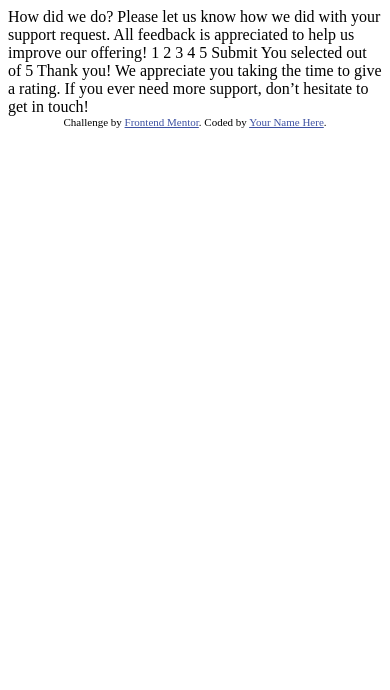
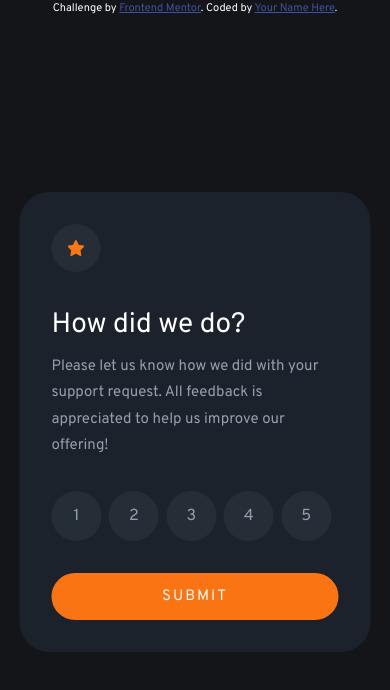
Before and after one commit to RSnow20/fem-interactive-rating-component-main, a plain HTML site: page index.html in a window 390 px wide. Drawn offline with Linux system fonts and the light colour scheme.

Commit message:
Added content and added static/hover styling
TODO:
- Adjust styling to further match design
- Add @media queries to make the design responsive to mobile devices
- Add JS to make the card interactive
- Add DOM manipulation to show the "thank you" card

```diff
--- a/index.html
+++ b/index.html
@@ -3,42 +3,43 @@
   <head>
     <meta charset="UTF-8" />
     <meta name="viewport" content="width=device-width, initial-scale=1.0" />
-    <!-- displays site properly based on user's device -->
-
     <link rel="icon" type="image/png" sizes="32x32" href="./images/favicon-32x32.png" />
+    <link rel="preconnect" href="https://fonts.googleapis.com" />
+    <link rel="preconnect" href="https://fonts.gstatic.com" crossorigin />
+    <link
+      href="https://fonts.googleapis.com/css2?family=Fraunces:opsz,wght@9..144,700&family=Overpass:wght@400;700&display=swap"
+      rel="stylesheet"
+    />
+    <link rel="stylesheet" href="style.css" />
 
     <title>Frontend Mentor | Interactive rating component</title>
-
-    <!-- Feel free to remove these styles or customise in your own stylesheet 👍 -->
-    <style>
-      .attribution {
-        font-size: 11px;
-        text-align: center;
-      }
-      .attribution a {
-        color: hsl(228, 45%, 44%);
-      }
-    </style>
   </head>
   <body>
-    <!-- Rating state start -->
+    <main>
+      <div class="rating-card-wrapper">
+        <div class="rating-icon"><img src="images/icon-star.svg" alt="star icon" /></div>
+        <h2 class="rating-title">How did we do?</h2>
+        <p class="rating-description">
+          Please let us know how we did with your support request. All feedback is appreciated to help us improve our offering!
+        </p>
+        <div class="rating-stars-wrapper">
+          <div class="rating-star" id="1"><span>1</span></div>
+          <div class="rating-star" id="2"><span>2</span></div>
+          <div class="rating-star" id="3"><span>3</span></div>
+          <div class="rating-star" id="4"><span>4</span></div>
+          <div class="rating-star" id="5"><span>5</span></div>
+        </div>
+        <button class="rating-submit">Submit</button>
 
-    How did we do? Please let us know how we did with your support request. All feedback is appreciated to help us improve our offering! 1 2
-    3 4 5 Submit
-
-    <!-- Rating state end -->
-
-    <!-- Thank you state start -->
-
-    You selected
-    <!-- Add rating here -->
-    out of 5 Thank you! We appreciate you taking the time to give a rating. If you ever need more support, don’t hesitate to get in touch!
-
-    <!-- Thank you state end -->
-
-    <div class="attribution">
-      Challenge by <a href="https://www.frontendmentor.io?ref=challenge" target="_blank">Frontend Mentor</a>. Coded by
-      <a href="#">Your Name Here</a>.
-    </div>
+        <!-- You selected xxx out of 5 Thank you! We appreciate you taking the time to give a rating. If you ever need more support, don’t hesitate to get in
+        touch! -->
+      </div>
+    </main>
+    <footer>
+      <div class="attribution">
+        Challenge by <a href="https://www.frontendmentor.io?ref=challenge" target="_blank">Frontend Mentor</a>. Coded by
+        <a href="#">Your Name Here</a>.
+      </div>
+    </footer>
   </body>
 </html>
--- /dev/null
+++ b/style.css
@@ -0,0 +1,206 @@
+/*  =========
+    Custom Properties
+    ========= */
+
+:root {
+  /* Fonts */
+
+  --font-family: "Overpass", sans-serif;
+
+  --font-size-200: 0.9375rem;
+  --font-size-300: 1rem;
+  --font-size-500: 1.75rem;
+
+  --font-weight-400: 400;
+  --font-weight-700: 700;
+
+  /* Colors */
+
+  --clr-primary-500: hsl(25, 97%, 53%);
+
+  --clr-neutral-100: hsl(0, 0%, 100%);
+  --clr-neutral-200: hsl(217, 12%, 63%);
+  --clr-neutral-300: hsl(216, 12%, 54%);
+  --clr-neutral-600: hsl(213, 19%, 18%);
+  --clr-neutral-700: hsl(215, 23%, 14%);
+  --clr-neutral-800: hsl(228, 11%, 9%);
+}
+
+/*  =========
+    Reset
+    ========= */
+
+/* Box sizing rules */
+*,
+*::before,
+*::after {
+  box-sizing: border-box;
+}
+
+/* Remove default margin */
+* {
+  margin: 0;
+  padding: 0;
+  font: inherit;
+}
+
+/* Remove list styles on ul, ol elements with a list role, which suggests default styling will be removed */
+ul[role="list"],
+ol[role="list"] {
+  list-style: none;
+}
+
+/* Set core root defaults */
+html:focus-within {
+  scroll-behavior: smooth;
+}
+
+/* Set core body defaults */
+body {
+  min-height: 100vh;
+  text-rendering: optimizeSpeed;
+  line-height: 1.5;
+}
+
+/* A elements that don't have a class get default styles */
+a:not([class]) {
+  text-decoration-skip-ink: auto;
+}
+
+/* Make images easier to work with */
+img,
+picture {
+  max-width: 100%;
+  display: block;
+}
+
+/* Inherit fonts for inputs and buttons */
+input,
+button,
+textarea,
+select {
+  font: inherit;
+}
+
+/* Remove all animations, transitions and smooth scroll for people that prefer not to see them */
+@media (prefers-reduced-motion: reduce) {
+  html:focus-within {
+    scroll-behavior: auto;
+  }
+
+  *,
+  *::before,
+  *::after {
+    animation-duration: 0.01ms !important;
+    animation-iteration-count: 1 !important;
+    transition-duration: 0.01ms !important;
+    scroll-behavior: auto !important;
+  }
+}
+
+.attribution {
+  font-size: 11px;
+  text-align: center;
+}
+.attribution a {
+  color: hsl(228, 45%, 44%);
+}
+
+/*  =========
+    General Styling
+    ========= */
+
+body {
+  background-color: var(--clr-neutral-800);
+  color: var(--clr-neutral-100);
+  font-family: var(--font-family);
+  font-weight: var(--font-weight-400);
+}
+
+.rating-card-wrapper {
+  display: grid;
+  background-color: var(--clr-neutral-700);
+  position: absolute;
+  top: 50%;
+  left: 50%;
+  margin-right: -50%;
+  transform: translate(-50%, -50%);
+  width: clamp(23.4375rem, 90%, 26rem);
+  max-width: 90%;
+  border-radius: 30px;
+  padding: 2rem;
+}
+
+.rating-icon {
+  background: var(--clr-neutral-600);
+  border-radius: 50%;
+  width: fit-content;
+  padding: 1rem;
+}
+
+.rating-title {
+  color: var(--clr-neutral-100);
+  font-size: var(--font-size-500);
+  font-weight: var(--font-weight-400);
+  margin-top: 2rem;
+  margin-bottom: 0.5rem;
+}
+
+.rating-description {
+  font-size: var(--font-size-200);
+  color: var(--clr-neutral-200);
+  font-weight: var(--font-weight-400);
+  line-height: 1.75;
+}
+
+.rating-stars-wrapper {
+  display: grid;
+  grid-template-columns: repeat(5, 1fr);
+  padding: 2rem 0;
+}
+
+.rating-star {
+  display: flex;
+  background-color: var(--clr-neutral-600);
+  color: var(--clr-neutral-200);
+  width: 50px;
+  height: 50px;
+  align-items: center;
+  justify-content: center;
+  border-radius: 50%;
+  padding: 1rem;
+}
+
+.rating-star:hover {
+  cursor: pointer;
+  background-color: var(--clr-primary-500);
+  color: var(--clr-neutral-100);
+}
+
+.rating-star:active {
+  cursor: pointer;
+  background-color: var(--clr-neutral-300);
+  color: var(--clr-neutral-100);
+}
+
+.rating-submit {
+  display: flex;
+  background-color: var(--clr-primary-500);
+  font-size: var(--font-size-200);
+  font-weight: var(--font-weight-400);
+  text-transform: uppercase;
+  align-items: center;
+  justify-content: center;
+  line-height: var(--font-size-200);
+  letter-spacing: 2px;
+  color: var(--clr-neutral-100);
+  border: 0;
+  border-radius: 100vw;
+  padding: 1rem;
+}
+
+.rating-submit:hover {
+  cursor: pointer;
+  background-color: var(--clr-neutral-100);
+  color: var(--clr-primary-500);
+}
```
